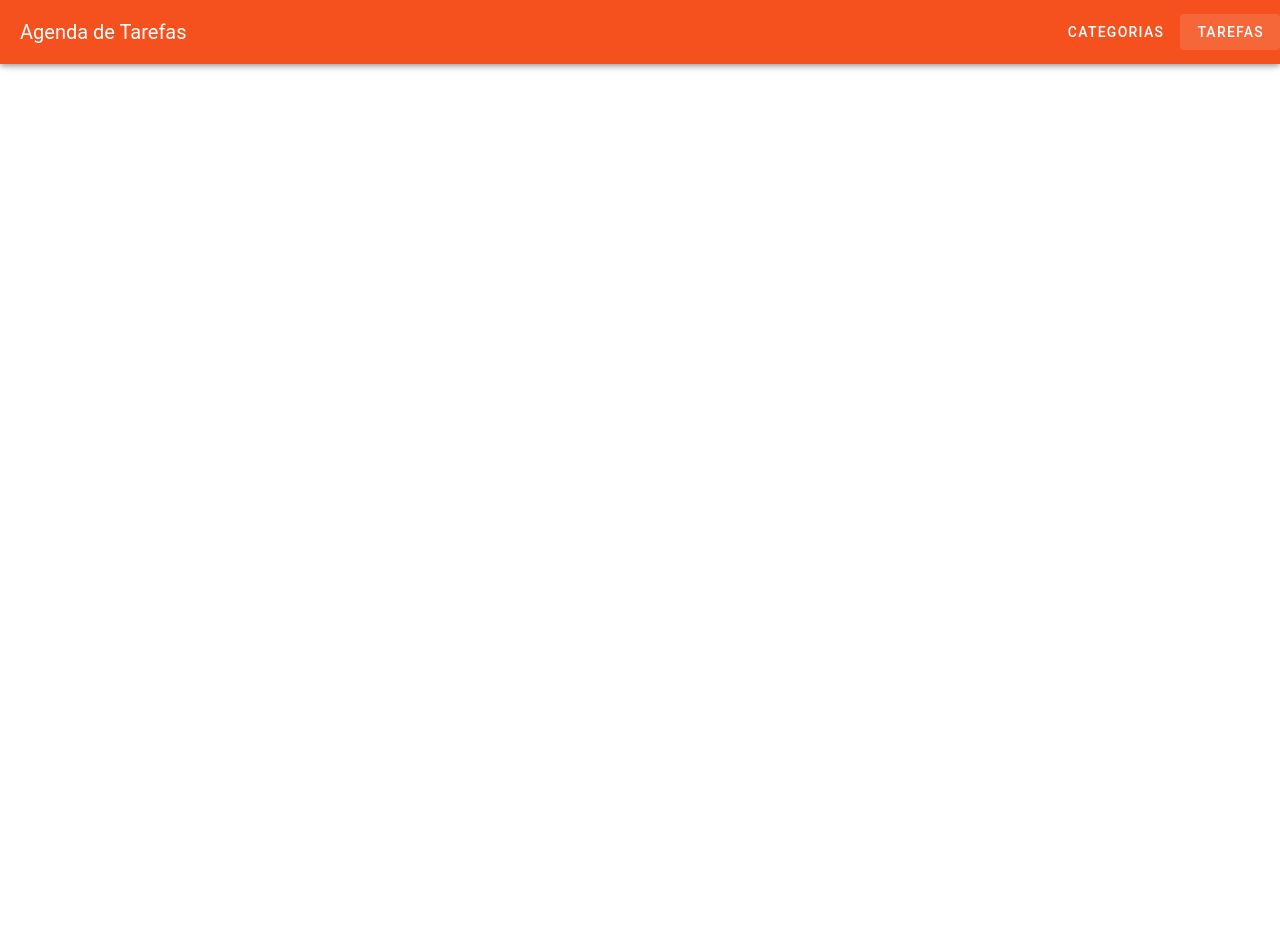
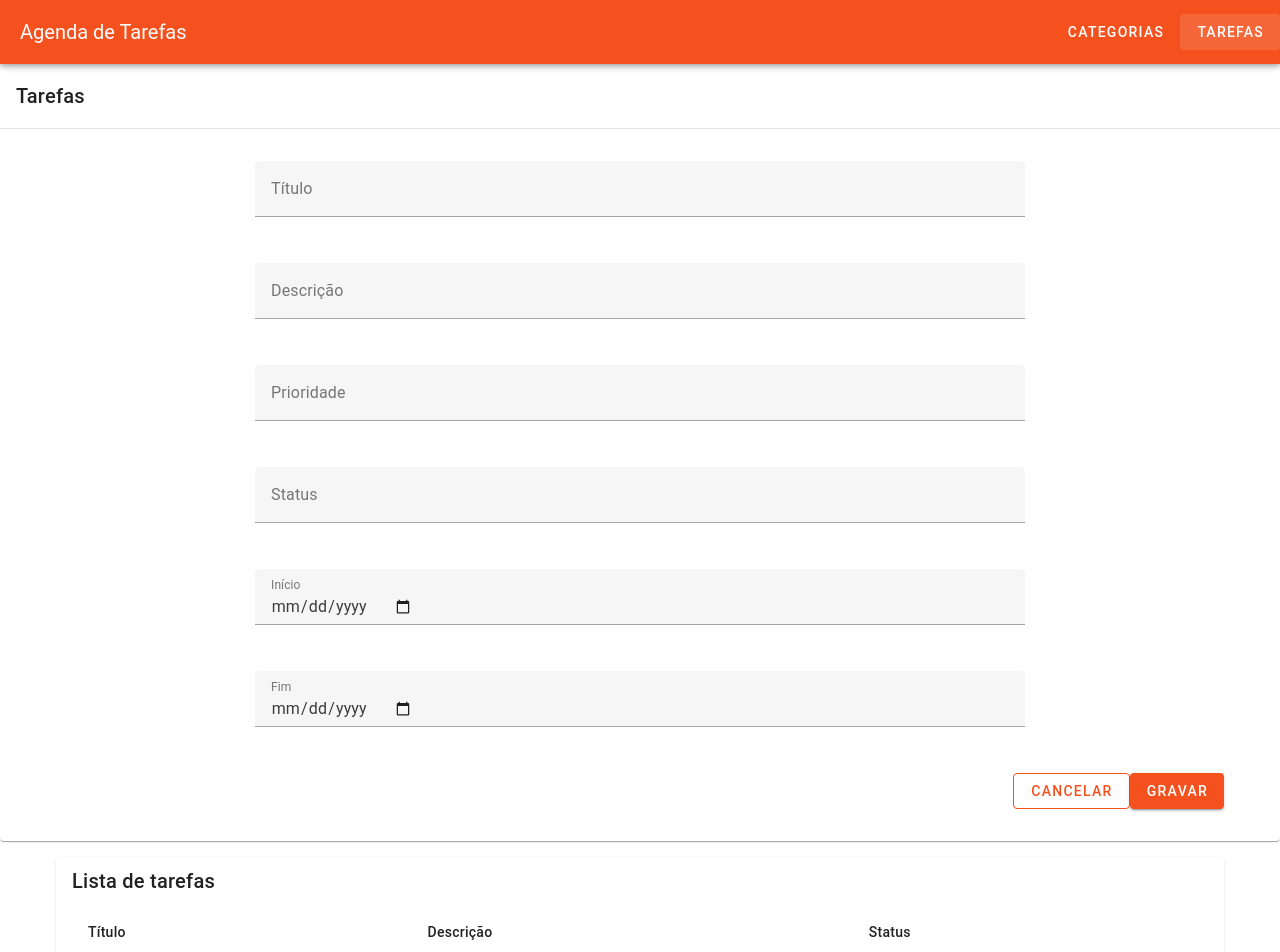
Before and after one commit to diegorossi0/DWEBIII, a Vue app in the folder agenda-tarefa/: page / in a window 1280 px wide. Shown: the top 952 px of the page. Before the commit the page ends 800 px from the top, so only its background shows below. Built offline with nearby package versions, Linux system fonts and the light colour scheme; no server answers.

Commit message:
Aula 10_11

```diff
--- a/agenda-tarefa/src/components/tarefaForm.vue
+++ b/agenda-tarefa/src/components/tarefaForm.vue
@@ -0,0 +1,118 @@
+<script setup>
+    import { ref } from 'vue';
+    import { useTarefaStore } from
+        '@/stores/tarefaStore';
+    import tarefaTable from
+        './tarefaTable.vue';
+
+    const tarefaStore = useTarefaStore();
+    const dados = ref({
+        titulo:"",
+        descricao:"",
+        prioridade:"",
+        status:"",
+        inicio:"",
+        fim:""
+    });
+
+    function salvar(){
+        tarefaStore.adicionar(dados.value);
+        limpaCampo();
+        alert("Operação realizada com sucesso!");
+    }
+
+    function limpaCampo(){
+        dados.value = {
+            titulo:"",
+            descricao:"",
+            prioridade:"",
+            status:"",
+            inicio:"",
+            fim:""
+        }
+    }
+</script>
+
+<template>
+    <v-card>
+        <v-card-title
+         class="d-flex align-center pa-4">
+            Tarefas
+        </v-card-title>
+        <v-divider></v-divider>
+        <v-card-text>
+            <v-container>
+                <v-row>
+                    <v-col cols="2"></v-col>
+                    <v-col cols="8">
+                        <v-text-field
+                        label="Título"
+                        v-model="dados.titulo">
+                        </v-text-field>
+                    </v-col>
+                </v-row>
+                <v-row>
+                    <v-col cols="2"></v-col>
+                    <v-col cols="8">
+                        <v-text-field
+                        label="Descrição"
+                        v-model="dados.descricao">
+                        </v-text-field>
+                    </v-col>
+                </v-row>
+                <v-row>
+                    <v-col cols="2"></v-col>
+                    <v-col cols="8">
+                        <v-text-field
+                        label="Prioridade"
+                        v-model="dados.prioridade">
+                        </v-text-field>
+                    </v-col>
+                </v-row>
+                <v-row>
+                    <v-col cols="2"></v-col>
+                    <v-col cols="8">
+                        <v-text-field
+                        label="Status"
+                        v-model="dados.status">
+                        </v-text-field>
+                    </v-col>
+                </v-row>
+                <v-row>
+                    <v-col cols="2"></v-col>
+                    <v-col cols="8">
+                        <v-text-field
+                        type="date"
+                        label="Início"
+                        v-model="dados.inicio">
+                        </v-text-field>
+                    </v-col>
+                </v-row>
+                <v-row>
+                    <v-col cols="2"></v-col>
+                    <v-col cols="8">
+                        <v-text-field
+                        type="date"
+                        label="Fim"
+                        v-model="dados.fim">
+                        </v-text-field>
+                    </v-col>
+                </v-row>
+                <v-row>
+                    <v-col class="text-right">
+                        <v-btn variant="outlined"
+                        color="deep-orange-darken-1"
+                        @click="limpaCampo">
+                            Cancelar
+                        </v-btn>
+                        <v-btn color="deep-orange-darken-1"
+                        @click="salvar">
+                            Gravar
+                        </v-btn>
+                    </v-col>
+                </v-row>
+            </v-container>
+        </v-card-text>
+    </v-card>
+    <tarefaTable></tarefaTable>
+</template>
--- a/agenda-tarefa/src/components/tarefaTable.vue
+++ b/agenda-tarefa/src/components/tarefaTable.vue
@@ -0,0 +1,36 @@
+<script setup>
+import { useTarefaStore } from '@/stores/tarefaStore';
+import { onMounted, defineEmits } from 'vue';
+
+const tarefaStore = useTarefaStore();
+const colunas = [{
+    "title":"Título",
+    "key":"titulo"
+}, {
+    "title":"Descrição",
+    "key":"descricao"
+}, {
+    "title":"Status",
+    "key":"status"
+}];
+onMounted(()=>{
+    tarefaStore.exibir();
+})
+</script>
+
+<template>
+    <v-container>
+        <v-card>
+            <v-card-title>
+                Lista de tarefas
+            </v-card-title>
+            <v-card-text>
+                <v-data-table
+                    :items="tarefaStore.tarefas"
+                    :headers="colunas">
+
+                </v-data-table>
+            </v-card-text>
+        </v-card>
+    </v-container>
+</template>
--- a/agenda-tarefa/src/stores/tarefaStore.js
+++ b/agenda-tarefa/src/stores/tarefaStore.js
@@ -1,4 +1,5 @@
 import { defineStore } from "pinia";
+import api from "@/plugins/axios";
 
 export const useTarefaStore =
 defineStore('tarefa', {
@@ -8,7 +9,7 @@ defineStore('tarefa', {
     actions: {
         async exibir(){
             try{
-                const dados = api.get(
+                const dados = await api.get(
                 '/tarefas');
                 this.tarefas = dados.data;
                 console.log("dados carregados");
--- a/agenda-tarefa/src/views/tarefaView.vue
+++ b/agenda-tarefa/src/views/tarefaView.vue
@@ -1,5 +1,7 @@
 <script setup>
+import tarefaForm from '@/components/tarefaForm.vue';
 </script>
 
 <template>
+    <tarefaForm></tarefaForm>
 </template>
```
